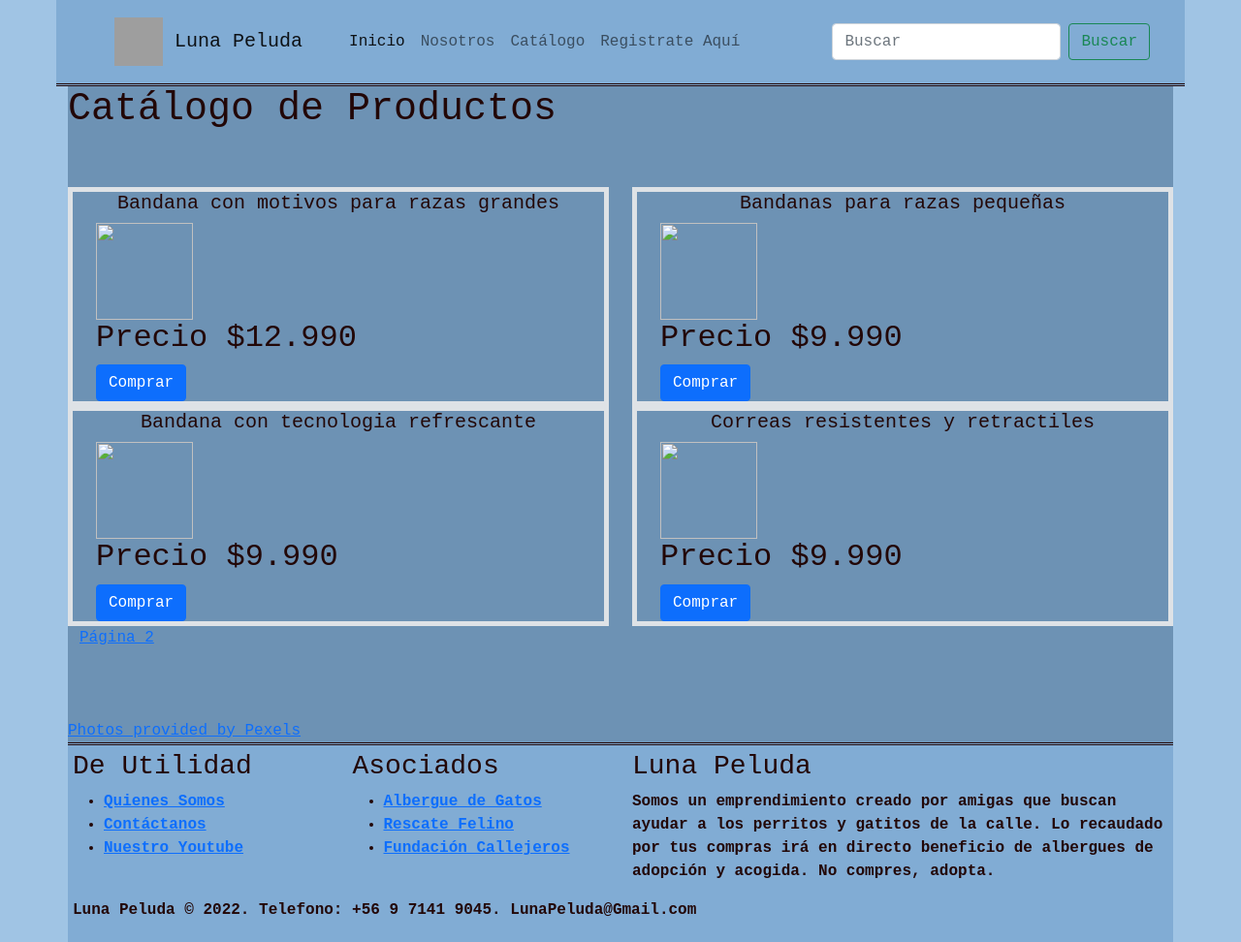
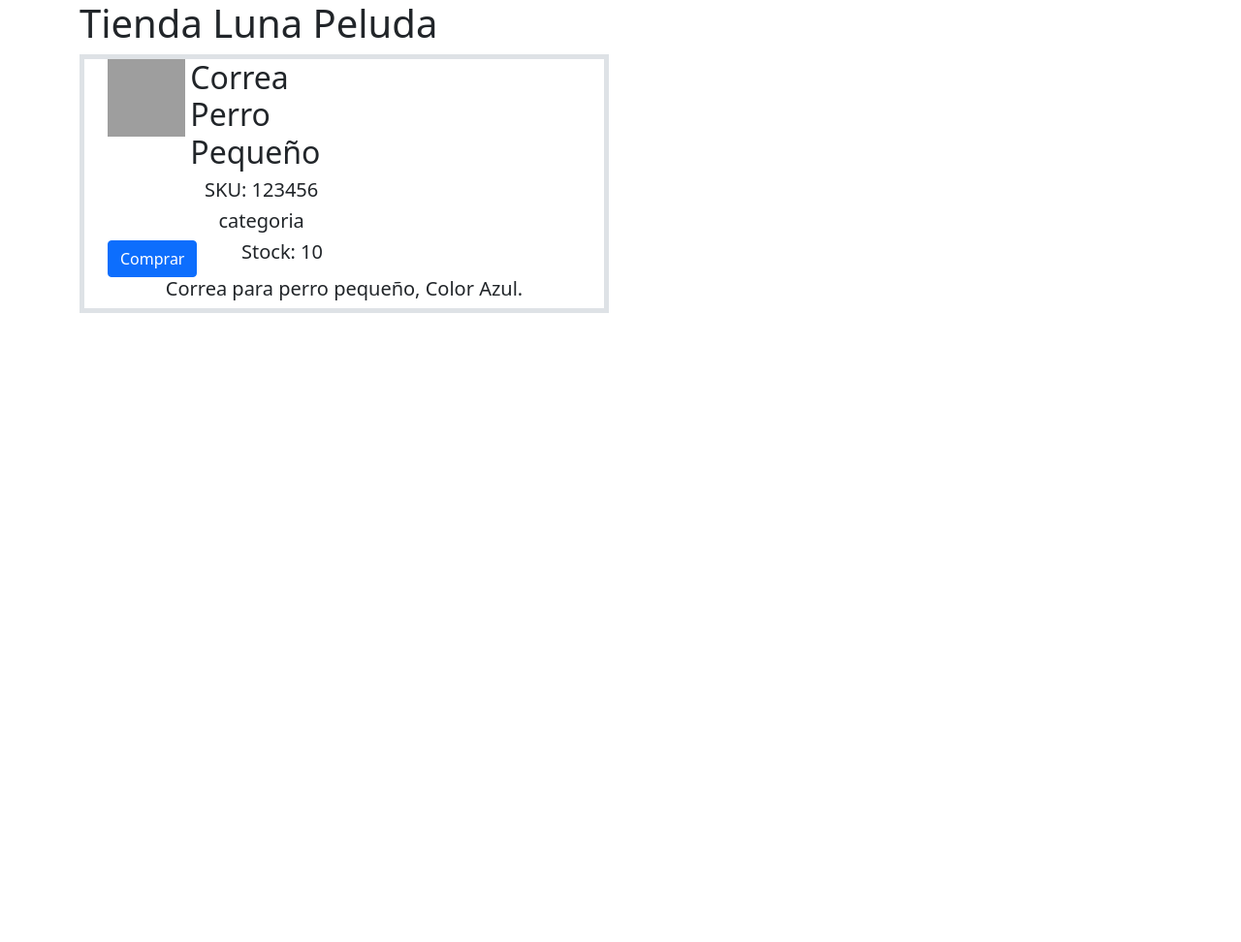
Before and after one commit to FranCastilloA/Prueba_Web_3, a Django app: page /Tienda.html in a window 1280 px wide. Shown: the whole page at 97% size. After the commit the page ends 323 px from the top, so only its background shows below. Run offline with Django 4.2, Linux system fonts and the light colour scheme; data comes from the database, SQL or seed files in the repository; grey boxes are pictures that could not be loaded.

Commit message:
Crea Vista Tienda V1
Crea tienda con productos que salen de la base de datos y los ordena

falta: dividir por paginas
Ordenar un poquito.

```diff
--- a/LunaP3/core/templates/core/Tienda.html
+++ b/LunaP3/core/templates/core/Tienda.html
@@ -1,199 +1,92 @@
 <!doctype html>
-<html lang="es">
+<html lang="en">
   <head>
     <!-- Required meta tags -->
     <meta charset="utf-8">
     <meta name="viewport" content="width=device-width, initial-scale=1">
 
     <!-- Bootstrap CSS -->
-    <link href="https://cdn.jsdelivr.net/npm/bootstrap@5.1.3/dist/css/bootstrap.min.css" rel="stylesheet" integrity="sha384-1BmE4kWBq78iYhFldvKuhfTAU6auU8tT94WrHftjDbrCEXSU1oBoqyl2QvZ6jIW3" crossorigin="anonymous">
+    <link href="https://cdn.jsdelivr.net/npm/bootstrap@5.0.1/dist/css/bootstrap.min.css" rel="stylesheet" integrity="sha384-+0n0xVW2eSR5OomGNYDnhzAbDsOXxcvSN1TPprVMTNDbiYZCxYbOOl7+AMvyTG2x" crossorigin="anonymous">
 
-    <!-- CSS Custom-->
-    <link rel="stylesheet" href="index.css" ></link>
-
-    <link rel="icon" href="IMAGENES/logoIcono.ico">
-
-    <title>Luna Peluda</title>
+    <title>Tienda Luna Peluda</title>
   </head>
   <body>
-
-    <!--llamamos a Bootstrap-->
-    <script src="https://cdn.jsdelivr.net/npm/bootstrap@5.1.3/dist/js/bootstrap.bundle.min.js" integrity="sha384-ka7Sk0Gln4gmtz2MlQnikT1wXgYsOg+OMhuP+IlRH9sENBO0LRn5q+8nbTov4+1p" crossorigin="anonymous"></script>
+    <div class="container">
+        <h1>Tienda Luna Peluda</h1>
+        <div class="row">
+            <table class="table">
 
 
-    <!-- */
-    250 px imagenes descripcion objetos
+                <tbody>
+                  <div class="row">
+                  {% for pr in productos %}
 
-    /* -->
+                  <tr>
+                      <div class="col-sm-6">
+                          <div class="container border border-5">
 
-    <div class="fondo-lateral ">    <!--   COLOR DE FONDO -->
+                            <div class="row">
+                                <div class="col-sm-2">
+                                  <div id="Producto1"><a href={{pr.imagen}}><img src={{pr.imagen}} alt="" width="80" height="80"></a></div>
+                                  <br>
+                                </div>
 
-      <div class="container fondo-default">
-        <!-- INICIO NAVBAR-->
-        <div class="row">   <!--navbar-->
-          <nav class="navbar navbar-expand-lg navbar-light borderNav ">
-              <div class="container">
-                  <nav class="navbar navbar-light ">
-                      <div class="container">
-                        <a class="navbar-brand" href="index.html">
-                          <img src="Imagenes/logo.png" alt="" width="50" height="50">
-                          Luna Peluda
-                        </a>
-                      </div>
-                    </nav>
-                <button class="navbar-toggler" type="button" data-bs-toggle="collapse" data-bs-target="#navbarSupportedContent" aria-controls="navbarSupportedContent" aria-expanded="false" aria-label="Toggle navigation">
-                  <span class="navbar-toggler-icon"></span>
-                </button>
-                <div class="collapse navbar-collapse" id="navbarSupportedContent">
-                  <ul class="navbar-nav me-auto mb-2 mb-lg-0">
-                    <li class="nav-item">
-                      <a class="nav-link active" aria-current="page" href="index.html">Inicio</a>
-                    </li>
-                    <li class="nav-item">
-                      <a class="nav-link" href="Nosotros.html">Nosotros</a>
-                    </li>
-                    <li class="nav-item">
-                      <a class="nav-link" href="Catalogo.html">Catálogo</a>
-                    </li>
-                    <li class="nav-item">
-                      <a class="nav-link" href="Formulario.html">Registrate Aquí</a>
-                    </li>
-                  </ul>
-                  <form class="d-flex">
-                    <input class="form-control me-2" type="search" placeholder="Buscar" aria-label="Search">
-                    <button class="btn btn-outline-success" type="submit">Buscar</button>
-                  </form>
-                </div>
-              </div>
-            </nav>
+                                <div class="col-sm-4">
 
-      </div> <!-- FIN NAVBAR ROW-->
+                                  <div class="row">
+                                     <h2>{{pr.nombreProducto}} <br></h2>
+                                  </div>
+
+                                  <div class="row">
+
+                                      <h5 class="text-center"> SKU: {{pr.sku}} </h5>
+
+                                      <h5 class="text-center"> categoria </h5>
 
 
-            <script src="https://code.jquery.com/jquery-3.5.1.min.js"></script>
-            <script src="https://cdn.jsdelivr.net/npm/bootstrap@4.6.0/dist/js/bootstrap.bundle.min.js" integrity="sha384-Piv4xVNRyMGpqkS2by6br4gNJ7DXjqk09RmUpJ8jgGtD7zP9yug3goQfGII0yAns" crossorigin="anonymous"></script>
+                                  </div>
 
-            <script>
-                  $.get  ({
-                            url: "https://api.pexels.com/v1/photos/7418632",
-                            dataType: 'json',
-                            success: function (data){
-                              $("#Producto1 img").attr('src',data.src.portrait);
-                  }});
+                                </div>
+                            </div>
 
-                  $.get  ({
-                            url: "https://api.pexels.com/v1/photos/9428205",
-                            dataType: 'json',
-                            success: function (data){
-                              $("#Producto2 img").attr('src',data.src.portrait);
-                  }});
+                            <div class="row">
+                              <div class="col-sm-3">
+                                  <div class="col"><a class="btn btn-primary"  href={{pr.imagen}} role="button">Comprar</a></div>
+                              </div>
 
-                  $.get  ({
-                            url: "https://api.pexels.com/v1/photos/239331",
-                            dataType: 'json',
-                            success: function (data){
-                              $("#Producto3 img").attr('src',data.src.portrait);
-                  }});
+                              <div class="col-sm-3">
+                                <h5 class="text-center"> Stock: {{pr.stock}} </h5>
+                              </div>
 
-                  $.get  ({
-                            url: "https://api.pexels.com/v1/photos/7210704",
-                            dataType: 'json',
-                            success: function (data){
-                              $("#Producto4 img").attr('src',data.src.portrait);
-                  }});
+                            </div>
+
+                            <div class="row">
+                              <h5 class="text-center"> {{pr.descripcion}} </h5>
+                            </div>
 
 
-            </script>
+                          </div>
+                          <br>
+                      </div>
+                    </div>
 
 
-
-
-
-
-            <!--Lista de Productos Disponibles-->
-            <h1>Catálogo de Productos<br><br></h1>
-
-
-
-            <div class="row">
-              <div class="col-sm-6">
-                <div class="container border border-5">
-                  <h5 class="text-center"> Bandana con motivos para razas grandes </h5>
-                  <div id="Producto1"><a href="Producto1.html"><img src="" alt="" width="100" height="100"></a></div>
-                  <h2>Precio $12.990 <br></h2>
-                  <div class="col"><a class="btn btn-primary"  href="Producto1.html" role="button">Comprar</a></div>
-                </div>
-              </div>
-              <div class="col-6">
-                <div class="container border border-5">
-                  <h5 class="text-center"> Bandanas para razas pequeñas </h5>
-                  <div id="Producto2"><a href="Producto2.html"><img src="" alt="" width="100" height="100"></a></div>
-                  <h2>Precio $9.990 <br></h2>
-                  <div class="col"><a class="btn btn-primary"  href="Producto2.html" role="button">Comprar</a></div>
-                </div>
-              </div>
-            </div>
-
-            <div class="row">
-              <div class="col-sm-6">
-                <div class="container border border-5">
-                  <h5 class="text-center"> Bandana con tecnologia refrescante </h5>
-                  <div id="Producto3"><a href="Producto3.html"><img src="" alt="" width="100" height="100"></a></div>
-                  <h2>Precio $9.990 <br></h2>
-                  <div class="col"><a class="btn btn-primary"  href="Producto3.html" role="button">Comprar</a></div>
-                </div>
-              </div>
-              <div class="col-6">
-                <div class="container border border-5">
-                  <h5 class="text-center"> Correas resistentes y retractiles </h5>
-                  <div id="Producto4"><a href="Producto4.html"><img src="" alt="" width="100" height="100"></a></div>
-                  <h2>Precio $9.990 <br></h2>
-                  <div class="col"><a class="btn btn-primary"  href="Producto4.html" role="button">Comprar</a></div>
-                </div>
-              </div>
-            </div>
-
-
-            <div class="container">
-              <div class="row">
-            <a href="Catalogo2.html">Página 2</a>
-          </div>
-        </div><br><br><br>
-
-           <!--Creditos a Pexels-->
-            <a href="https://www.pexels.com">Photos provided by Pexels</a>
-
-            <div class="row">   <!--footer-->
-              <footer>
-                  <div class="container borderFooter">
-                      <div class="row">
-                          <div class="col-sm-6 col-md-3 item">
-                              <h3>De Utilidad</h3>
-                              <ul>
-                                  <li><a href="Nosotros.html#">Quienes Somos</a></li>
-                                  <li><a href="LunaPeluda@Gmail.com">Contáctanos</a></li>
-                                  <li><a href="https://www.youtube.com/watch?v=dQw4w9WgXcQ">Nuestro Youtube</a></li>
-                              </ul>
-                          </div>
-                          <div class="col-sm-6 col-md-3 item">
-                              <h3>Asociados</h3>
-                              <ul>
-                                  <li><a href="https://vinculohumanoanimal.cl/rescateyreubicaciondegatos/">Albergue de Gatos</a></li>
-                                  <li><a href="https://www.rescatefelinochile.cl/">Rescate Felino</a></li>
-                                  <li><a href="http://fundacioncbh.cl/">Fundación Callejeros</a></li>
-                              </ul>
-                          </div>
-                          <div class="col-md-6 item text">
-                              <h3>Luna Peluda</h3>
-                              <p>Somos un emprendimiento creado por amigas que buscan ayudar a los perritos y gatitos de la calle. Lo recaudado por tus compras irá en directo beneficio de albergues de adopción y acogida. No compres, adopta.</p>
-                          </div>
-                          <div class="col item social"><a href="#"><i class="icon ion-social-facebook"></i></a><a href="#"><i class="icon ion-social-twitter"></i></a><a href="#"><i class="icon ion-social-snapchat"></i></a><a href="#"><i class="icon ion-social-instagram"></i></a></div>
-                      </div>
-                      <p class="copyright">Luna Peluda © 2022. Telefono: +56 9 7141 9045. LunaPeluda@Gmail.com</p>
-                  </div>
-              </footer>
-            </div>
+                  </tr>
+                  {% endfor %}
+                </tbody>
+            </table>
         </div>
     </div>
+
+    <!-- Optional JavaScript; choose one of the two! -->
+
+    <!-- Option 1: Bootstrap Bundle with Popper -->
+    <script src="https://cdn.jsdelivr.net/npm/bootstrap@5.0.1/dist/js/bootstrap.bundle.min.js" integrity="sha384-gtEjrD/SeCtmISkJkNUaaKMoLD0//ElJ19smozuHV6z3Iehds+3Ulb9Bn9Plx0x4" crossorigin="anonymous"></script>
+
+    <!-- Option 2: Separate Popper and Bootstrap JS -->
+    <!--
+    <script src="https://cdn.jsdelivr.net/npm/@popperjs/core@2.9.2/dist/umd/popper.min.js" integrity="sha384-IQsoLXl5PILFhosVNubq5LC7Qb9DXgDA9i+tQ8Zj3iwWAwPtgFTxbJ8NT4GN1R8p" crossorigin="anonymous"></script>
+    <script src="https://cdn.jsdelivr.net/npm/bootstrap@5.0.1/dist/js/bootstrap.min.js" integrity="sha384-Atwg2Pkwv9vp0ygtn1JAojH0nYbwNJLPhwyoVbhoPwBhjQPR5VtM2+xf0Uwh9KtT" crossorigin="anonymous"></script>
+    -->
   </body>
 </html>
--- a/LunaP3/core/views.py
+++ b/LunaP3/core/views.py
@@ -21,10 +21,6 @@ def nosotros(request):
 def catalogo(request):
 
     return render(request, 'core/Catalogo.html')
-
-def tienda(request):
-
-    return render(request, 'core/Tienda.html')
 
 
 def formulario(request):
@@ -84,3 +80,11 @@ def registros_mod_producto(request, id):
             datos['mensaje'] = "Modificados correctamente"
 
     return render(request, 'core/registros_mod_producto.html', datos)
+
+
+def tienda(request):
+    productos = Producto.objects.all()
+    datos = {
+        'productos': productos
+    }
+    return render(request, 'core/tienda.html', datos)
```
